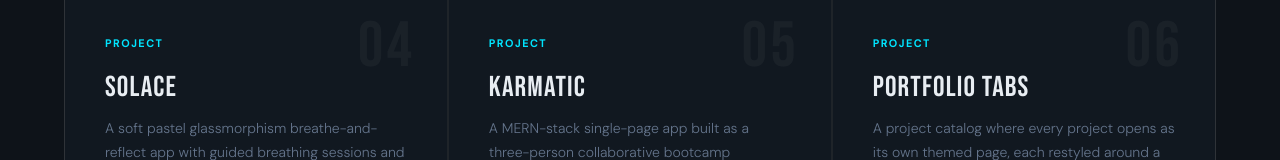
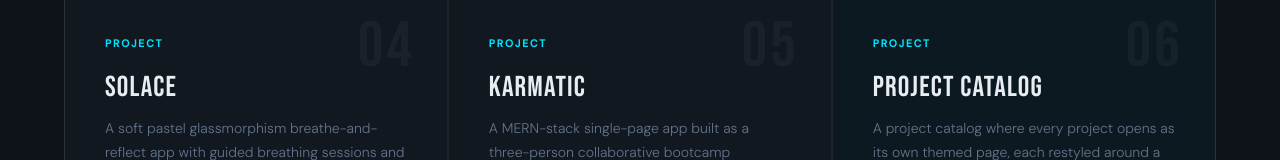
Before and after one commit to cycoconutz/new-portfolio, a React (Create React App) app: page / in a window 1280 px wide. Shown: the part 2530-2690 px from the top of the page. Built offline with nearby package versions, Linux system fonts and the light colour scheme.

Commit message:
updated featured

```diff
--- a/src/App.js
+++ b/src/App.js
@@ -609,7 +609,7 @@
 
 const projects = [
   {
-    id: "01",
+    id: "06",
     tag: "Featured",
     tagClass: "new",
     title: "TwilightVotes",
@@ -618,7 +618,7 @@
     link: "https://www.twilightvotes.com/",
     live: "https://www.twilightvotes.com/",
     repo: "https://github.com/cycoconutz/Twilight-Votes",
-    featured: true,
+    featured: false,
   },
   {
     id: "02",
@@ -664,12 +664,14 @@
   {
     id: "06",
     tag: "Project",
-    title: "Portfolio Tabs",
+    title: "Project Catalog",
     desc: "A project catalog where every project opens as its own themed page, each restyled around a completely different visual identity and stitched together with animated transitions.",
     tech: ["TypeScript", "React", "Vite", "React Router"],
     link: "https://cycoconutz.github.io/portfolio-tabs/",
     live: "https://cycoconutz.github.io/portfolio-tabs/",
     repo: "https://github.com/cycoconutz/portfolio-tabs",
+    featured: true,
+
   },
 ];
 
```
